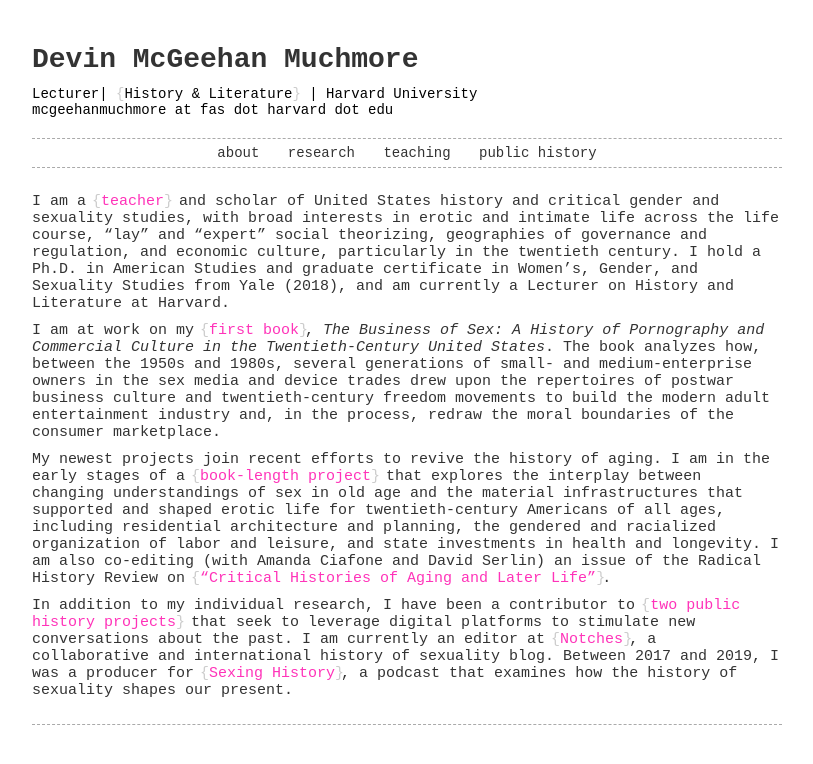
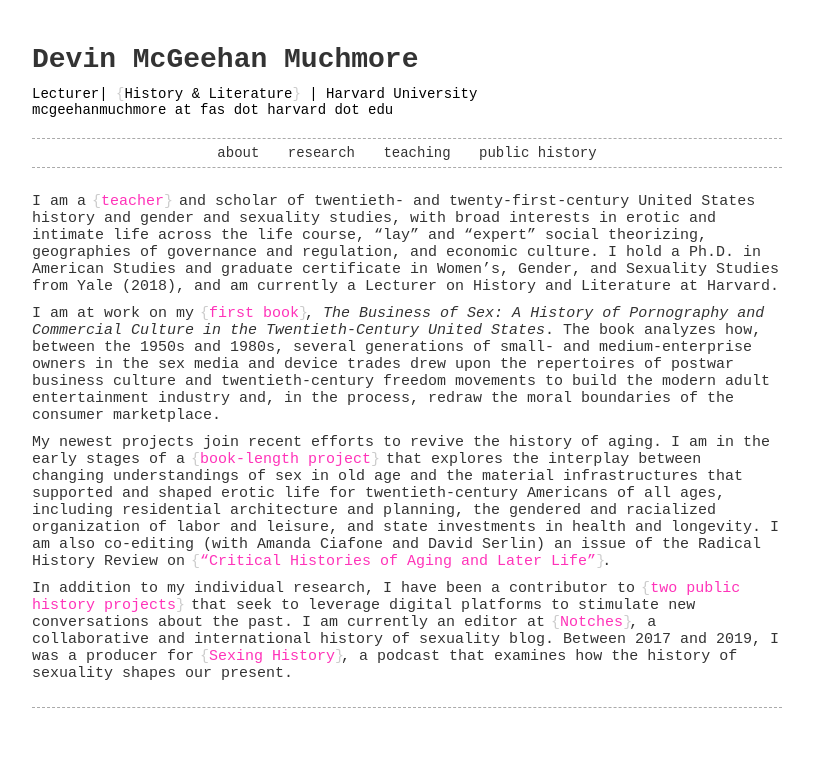
Before and after one commit to devintmm/devintmm.github.io, a Jekyll site: the page built from index.md, in a window 1280 px wide. Shown: the top 764 px of the page, without its empty margins (233-1046 px from the left). Built offline with Jekyll 4.4.1, drawn with Linux system fonts in a browser that asks for light colours.

Commit message:
Update index.md

```diff
--- a/index.md
+++ b/index.md
@@ -1,7 +1,7 @@
 ---
 layout: content
 ---
-I am a [teacher](/teaching) and scholar of United States history and critical gender and sexuality studies, with broad interests in erotic and intimate life across the life course, "lay" and "expert" social theorizing, geographies of governance and regulation, and economic culture, particularly in the twentieth century. I hold a Ph.D. in American Studies and graduate certificate in Women's, Gender, and Sexuality Studies from Yale (2018), and am currently a Lecturer on History and Literature at Harvard.
+I am a [teacher](/teaching) and scholar of twentieth- and twenty-first-century United States history and gender and sexuality studies, with broad interests in erotic and intimate life across the life course, "lay" and "expert" social theorizing, geographies of governance and regulation, and economic culture. I hold a Ph.D. in American Studies and graduate certificate in Women's, Gender, and Sexuality Studies from Yale (2018), and am currently a Lecturer on History and Literature at Harvard.
 
 I am at work on my [first book](/research), *The Business of Sex: A History of Pornography and Commercial Culture in the Twentieth-Century United States*. The book analyzes how, between the 1950s and 1980s, several generations of small- and medium-enterprise owners in the sex media and device trades drew upon the repertoires of postwar business culture and twentieth-century freedom movements to build the modern adult entertainment industry and, in the process, redraw the moral boundaries of the consumer marketplace.
 
```
